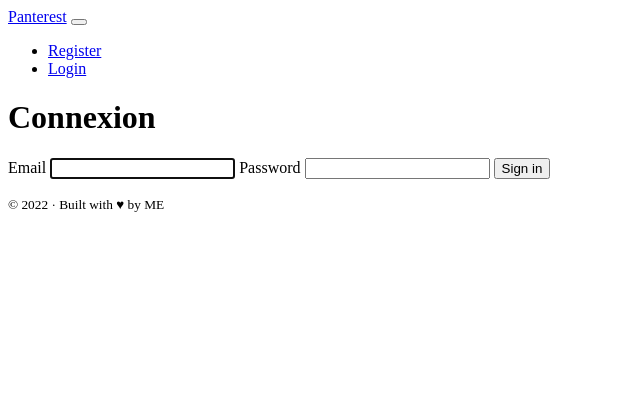
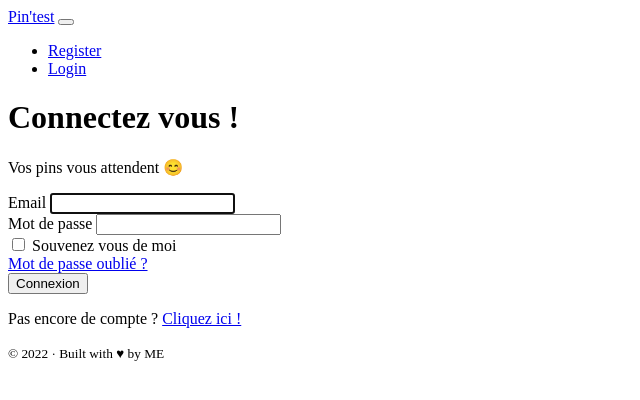
Before and after one commit to ericp84/symfony5-project, a Symfony app: template templates/security/login.html.twig in a window 1280 px wide. Shown: the top 400 px of the page, without its empty margins (0-640 px from the left). Run offline with Twig, Linux system fonts and the light colour scheme; the template is opened without the code that fills it, so the values that code supplies are empty; some libraries are stand-ins or nearby versions.

Commit message:
add auth, fix styling, logout, error msg

```diff
--- a/src/Security/LoginFormAuthenticator.php
+++ b/src/Security/LoginFormAuthenticator.php
@@ -45,6 +45,8 @@ class LoginFormAuthenticator extends AbstractLoginFormAuthenticator
 
     public function onAuthenticationSuccess(Request $request, TokenInterface $token, string $firewallName): ?Response
     {
+        $request->getSession()->getFlashBag()-> add('success', 'Connecté avec succés en tant que');
+
         if ($targetPath = $this->getTargetPath($request->getSession(), $firewallName)) {
             return new RedirectResponse($targetPath);
         }
--- a/templates/partials/_nav.html.twig
+++ b/templates/partials/_nav.html.twig
@@ -1,6 +1,6 @@
   <nav class="navbar navbar-expand-sm navbar-light bg-light mb-4" aria-label="Third navbar example">
   <div class="container">
-      <a class="navbar-brand" href="{{path('app_home')}}">Panterest</a>
+      <a class="navbar-brand" href="{{path('app_home')}}">Pin'test</a>
       <button class="navbar-toggler" type="button" data-bs-toggle="collapse" data-bs-target="#navbarsExample03" aria-controls="navbarsExample03" aria-expanded="false" aria-label="Toggle navigation">
         <span class="navbar-toggler-icon"></span>
       </button>
--- a/templates/pins/index.html.twig
+++ b/templates/pins/index.html.twig
@@ -9,7 +9,6 @@
     </style>
     {% if pins|length > 0 %}
         <h1 class="text-center text-muted mb-4">{{pluralize(pins|length, 'Pin')}}</h1>
-
         {% for row in pins|batch(3) %}
             <div class="row mb-5">
                 {% for pin in row %}
--- a/templates/security/login.html.twig
+++ b/templates/security/login.html.twig
@@ -1,42 +1,51 @@
 {% extends 'layouts/base.html.twig' %}
 
-{% block title %}Log in!{% endblock %}
+{% block title %}Connexion{% endblock %}
 
 {% block body %}
+    {% if error %}
+        <div class="alert alert-error rounded mt-3" role="alert">{{ error.messageKey|trans(error.messageData, 'security') }}</div>
+    {% endif %}
+    <div class="row">
+        <div class="col-md-6 mx-auto">
+            <h1 class="text-center mt-5 mb-3">Connectez vous !</h1>
+            <p class="text-center text-muted mb-5"> Vos pins vous attendent 😊</p>
             <form method="post">
-    {% if error %}
-        <div class="alert alert-error rounded mt-3">{{ error.messageKey|trans(error.messageData, 'security') }}</div>
-    {% endif %}
-
-    {% if app.user %}
+                {# {% if app.user %}
                     <div class="mb-3">
-            Vous êtes connecté en tant que  {{ app.user.firstName }}, <a href="{{ path('app_logout') }}">Logout</a>
+                        Vous êtes connecté en tant que  {{ app.user.fullName }}, <a href="{{ path('app_logout') }}">Logout</a>
                     </div>
-    {% endif %}
-
-    <h1 class="h3 mb-3 font-weight-normal">Connexion</h1>
+                {% endif %} #}
+                <div class="form-group">
                     <label for="email">Email</label>
                     <input type="email" value="{{ last_username }}" name="email" id="email" class="form-control" autocomplete="email" required autofocus>
-    <label for="password">Password</label>
+                </div>
+                <div class="form-group">
+                    <label for="password">Mot de passe</label>
                     <input type="password" name="password" id="password" class="form-control" autocomplete="current-password" required>
+                </div>
+                <input type="hidden" name="_csrf_token" value="{{ csrf_token('authenticate') }}">
+                    {# Uncomment this section and add a remember_me option below your firewall to activate remember me functionality.
+                    See https://symfony.com/doc/current/security/remember_me.html #}
 
-    <input type="hidden" name="_csrf_token"
-           value="{{ csrf_token('authenticate') }}"
-    >
+                <div class="d-flex justify-content-between align-items-center">
+                    <div class="form-group mb-3 mt-3">
+                        <div class="form-check">
+                            <input type="checkbox" class="form-check-input" name="remember_me" id="remember_me">
+                            <label for="remember_me" class="form-check-label">Souvenez vous de moi</label>
+                        </div>
+                    </div>
+                    <a href="#">Mot de passe oublié ?</a>
+                </div>
 
-    {#
-        Uncomment this section and add a remember_me option below your firewall to activate remember me functionality.
-        See https://symfony.com/doc/current/security/remember_me.html
 
-        <div class="checkbox mb-3">
-            <label>
-                <input type="checkbox" name="_remember_me"> Remember me
-            </label>
+                <div class="d-grid gap-2">
+                    <button class="btn btn-lg btn-primary mt-3" type="submit">
+                        Connexion
+                    </button>
                 </div>
-    #}
-
-    <button class="btn btn-lg btn-primary mt-3" type="submit">
-        Sign in
-    </button>
+                <p class="mt-5 mb-3 text-center text-muted">Pas encore de compte ? <a href="#">Cliquez ici !</a></p>
             </form>
+        </div>
+    </div>
 {% endblock %}
```
Also changed, not shown: src/Controller/SecurityController.php (+5 -3 lines), package-lock.json, 1 other file. Lines whose indentation alone changed are shown as unchanged.
